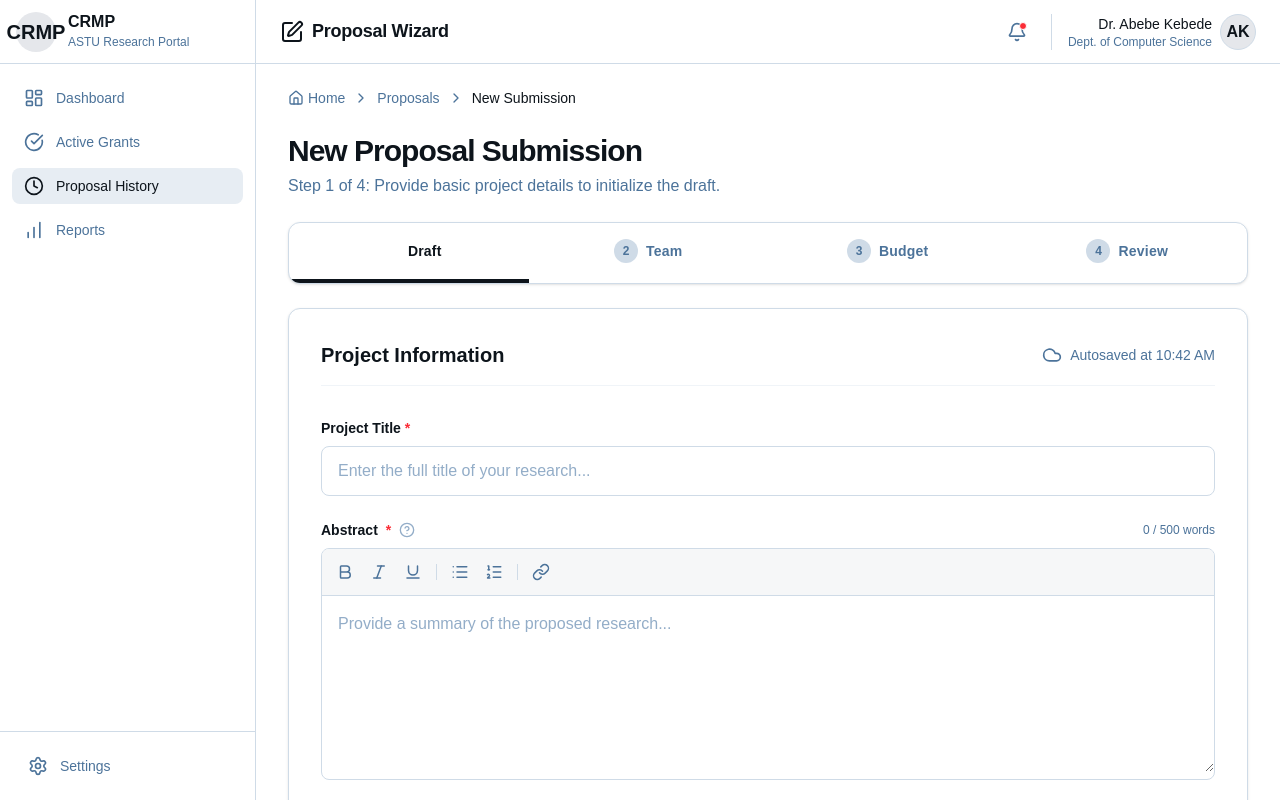
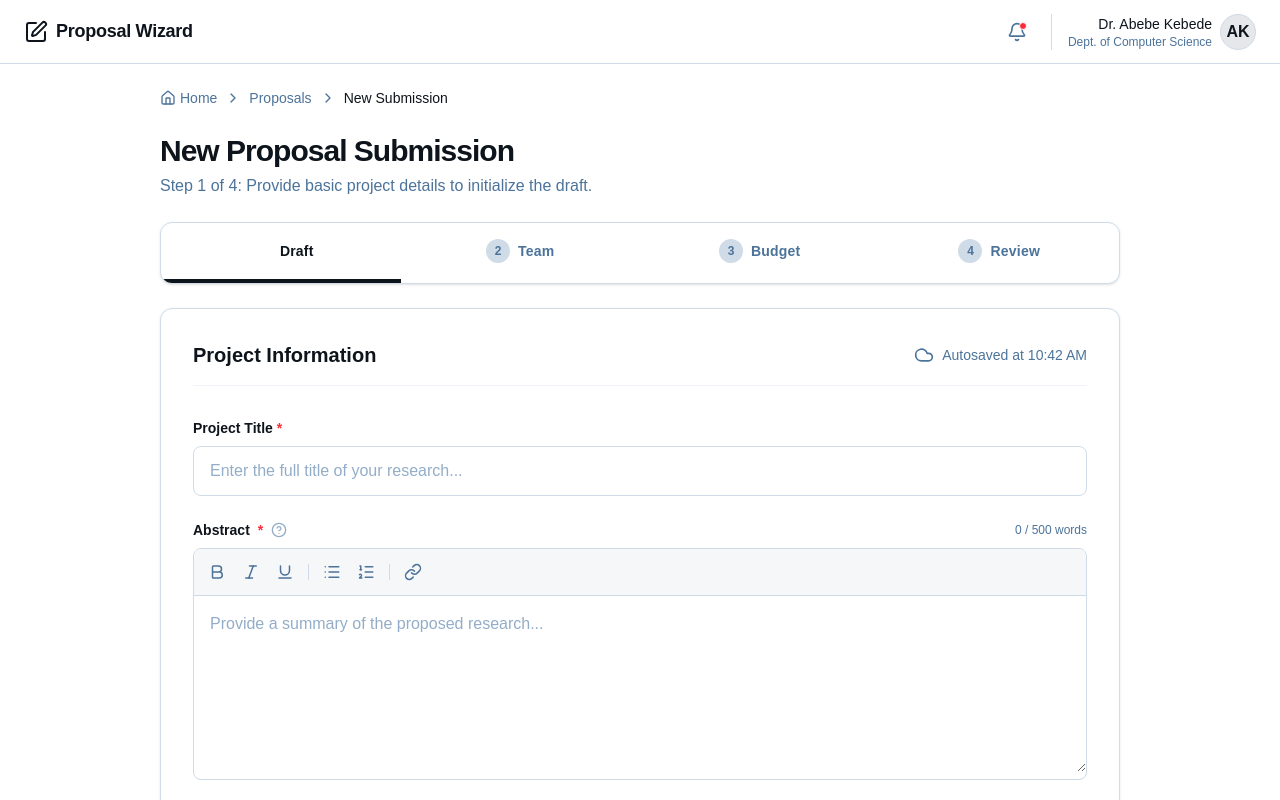
Before and after one commit to BunaCore/CRMP-Frontend, a Next.js app: page /draft in a window 1280 px wide. Built offline with nearby package versions, Linux system fonts and the light colour scheme.

Commit message:
edited draft page

```diff
--- a/app/draft/page.tsx
+++ b/app/draft/page.tsx
@@ -153,60 +153,16 @@ export default function DraftProposalClient() {
     return parseFloat((bytes / Math.pow(k, i)).toFixed(2)) + ' ' + sizes[i]
   }
 
-  const sidebarLinks = [
-    { href: '#', icon: LayoutDashboard, label: 'Dashboard' },
-    { href: '#', icon: CheckCircle, label: 'Active Grants' },
-    { href: '#', icon: Clock, label: 'Proposal History', active: true },
-    { href: '#', icon: BarChart, label: 'Reports' },
-  ]
+
 
   return (
     <div className="flex h-screen w-full bg-background-light dark:bg-background-dark font-display text-[#0d141b] dark:text-white overflow-hidden">
       {/* Sidebar - Desktop */}
-      <aside className="hidden md:flex flex-col w-64 border-r border-[#cfdbe7] bg-white dark:bg-[#1a2632] dark:border-gray-700">
-        {/* Logo Area */}
-        <div className="p-4 flex items-center gap-3 border-b border-[#cfdbe7] dark:border-gray-700 h-16">
-          <div className="bg-center bg-no-repeat bg-cover rounded-full size-10 shrink-0 bg-gray-200 dark:bg-gray-700 flex items-center justify-center text-primary font-bold text-xl">
-            CRMP
-          </div>
-          <div className="flex flex-col">
-            <h1 className="text-[#0d141b] dark:text-white text-base font-bold leading-none">CRMP</h1>
-            <p className="text-[#4c739a] text-xs font-normal mt-1">ASTU Research Portal</p>
-          </div>
-        </div>
 
-        {/* Navigation */}
-        <nav className="flex-1 overflow-y-auto py-4 px-3 flex flex-col gap-2">
-          {sidebarLinks.map((link) => (
-            <Link
-              key={link.label}
-              href={link.href}
-              className={`flex items-center gap-3 px-3 py-2 rounded-lg transition-colors group ${
-                link.active
-                  ? 'bg-[#e7edf3] dark:bg-gray-700 text-[#0d141b] dark:text-white'
-                  : 'text-[#4c739a] hover:bg-[#e7edf3] dark:hover:bg-gray-700'
-              }`}
-            >
-              <link.icon
-                size={20}
-                className={link.active ? 'text-primary' : 'group-hover:text-primary'}
-              />
-              <span className="text-sm font-medium">{link.label}</span>
-            </Link>
-          ))}
-        </nav>
 
-        {/* Settings Link */}
-        <div className="p-4 border-t border-[#cfdbe7] dark:border-gray-700">
-          <Link
-            href="#"
-            className="flex items-center gap-3 px-3 py-2 rounded-lg text-[#4c739a] hover:bg-[#e7edf3] dark:hover:bg-gray-700 transition-colors group"
-          >
-            <Settings size={20} className="group-hover:text-primary" />
-            <span className="text-sm font-medium">Settings</span>
-          </Link>
-        </div>
-      </aside>
+
+
+
 
       {/* Mobile Sidebar Overlay */}
       {isSidebarOpen && (
@@ -216,47 +172,7 @@ export default function DraftProposalClient() {
         />
       )}
 
-      {/* Mobile Sidebar */}
-      <aside className={`fixed md:hidden flex flex-col w-64 h-full border-r border-[#cfdbe7] bg-white dark:bg-[#1a2632] dark:border-gray-700 transition-transform duration-300 z-50 ${
-        isSidebarOpen ? 'translate-x-0' : '-translate-x-full'
-      }`}>
-        <div className="p-4 flex items-center gap-3 border-b border-[#cfdbe7] dark:border-gray-700 h-16">
-          <div className="bg-center bg-no-repeat bg-cover rounded-full size-10 shrink-0 bg-gray-200 dark:bg-gray-700 flex items-center justify-center text-primary font-bold text-xl">
-            CRMP
-          </div>
-          <div className="flex flex-col">
-            <h1 className="text-[#0d141b] dark:text-white text-base font-bold leading-none">CRMP</h1>
-            <p className="text-[#4c739a] text-xs font-normal mt-1">ASTU Research Portal</p>
-          </div>
-        </div>
-        <nav className="flex-1 overflow-y-auto py-4 px-3 flex flex-col gap-2">
-          {sidebarLinks.map((link) => (
-            <Link
-              key={link.label}
-              href={link.href}
-              className={`flex items-center gap-3 px-3 py-2 rounded-lg transition-colors group ${
-                link.active
-                  ? 'bg-[#e7edf3] dark:bg-gray-700 text-[#0d141b] dark:text-white'
-                  : 'text-[#4c739a] hover:bg-[#e7edf3] dark:hover:bg-gray-700'
-              }`}
-              onClick={() => setIsSidebarOpen(false)}
-            >
-              <link.icon size={20} className={link.active ? 'text-primary' : ''} />
-              <span className="text-sm font-medium">{link.label}</span>
-            </Link>
-          ))}
-        </nav>
-        <div className="p-4 border-t border-[#cfdbe7] dark:border-gray-700">
-          <Link
-            href="#"
-            className="flex items-center gap-3 px-3 py-2 rounded-lg text-[#4c739a] hover:bg-[#e7edf3] dark:hover:bg-gray-700 transition-colors group"
-            onClick={() => setIsSidebarOpen(false)}
-          >
-            <Settings size={20} />
-            <span className="text-sm font-medium">Settings</span>
-          </Link>
-        </div>
-      </aside>
+
 
       {/* Main Content */}
       <main className="flex-1 flex flex-col h-full relative overflow-hidden">
```
